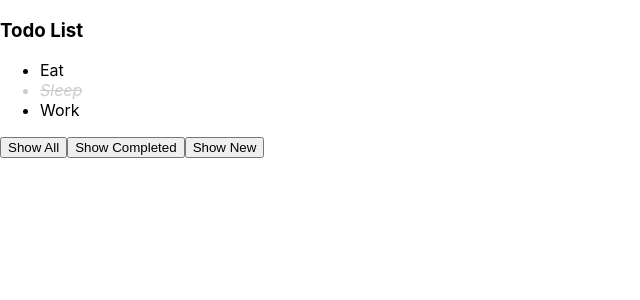
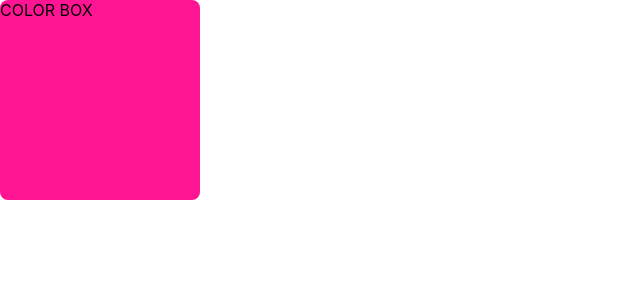
Before and after one commit to thanhtungcis60/learn-reactjs, a React (Create React App) app: page / in a window 1280 px wide. Shown: the top 300 px of the page, without its empty margins (0-640 px from the left). Built offline with nearby package versions, Linux system fonts and the light colour scheme.

Commit message:
React Hook P04

```diff
--- a/src/App.js
+++ b/src/App.js
@@ -70,9 +70,9 @@ function App() {
       </header>
        */}
 
-      <TodoFeature />
+      {/* <TodoFeature /> */}
       {/* <AlbumFeature /> */}
-      {/* <ColorBox /> */}
+      <ColorBox />
       {/* <Counter /> */}
     </div>
   );
--- /dev/null
+++ b/src/components/ColorBox/ColorBox.scss
@@ -0,0 +1,10 @@
+.color-box{
+    $box-size: 200px;
+    display: inline-block;
+    width: $box-size;
+    height: $box-size;
+    border-radius: 8px;
+
+    transition: all 0.35s ease-in-out 0s;
+    cursor: pointer;
+}
--- a/src/components/ColorBox/index.jsx
+++ b/src/components/ColorBox/index.jsx
@@ -1,16 +1,39 @@
 import React, { useState } from 'react';
+import './ColorBox.scss';
 
 ColorBox.propTypes = {
 
 };
+function getRandomColor() {
+    const COLOR_LIST = ['deeppink', 'green', 'yellow', 'black', 'blue'];
+    const randomIndex = Math.trunc(Math.random() * 5);
+    return COLOR_LIST[randomIndex];
+}
+function ColorBox(props) {
+    const [color, setColor] = useState(() => {
+        // get color from local storage
+        const colorFromStorage = localStorage.getItem('box_color') || 'deeppink';
+        console.log(colorFromStorage);
+        return colorFromStorage;
+    });
 
-function ColorBox(props) {
-    const [color, setColor] = useState('white');
+    function handleBoxClick() {
+        // get random color -> set color
+        const newColor = getRandomColor();
+        setColor(newColor);
+        localStorage.setItem('box_color', newColor);
+    }
     return (
-        <div>
-            {color}
-            <button onClick={() => setColor('black')}>Change to black</button>
-            <button onClick={() => setColor('white')}>Change to white</button>
+        // <div>
+        //     {color}
+        //     <button onClick={() => setColor('black')}>Change to black</button>
+        //     <button onClick={() => setColor('white')}>Change to white</button>
+        // </div>
+        <div
+            className='color-box'
+            style={{ backgroundColor: color }}
+            onClick={handleBoxClick}>
+            COLOR BOX
         </div>
     );
 }
--- a/src/features/Album/components/AlbumList/index.jsx
+++ b/src/features/Album/components/AlbumList/index.jsx
@@ -1,7 +1,6 @@
-import React from 'react';
 import PropTypes from 'prop-types';
-import './styles.scss'
 import Album from '../Album/index.jsx';
+import './styles.scss';
 
 AlbumList.propTypes = {
     albumList: PropTypes.array.isRequired,
--- a/src/features/Album/index.jsx
+++ b/src/features/Album/index.jsx
@@ -1,6 +1,4 @@
 // rsfp
-import React from 'react';
-import PropTypes from 'prop-types';
 import AlbumList from './components/AlbumList';
 
 AlbumFeature.propTypes = {
--- a/src/features/Todo/components/TodoList/index.jsx
+++ b/src/features/Todo/components/TodoList/index.jsx
@@ -23,8 +23,8 @@ function TodoList({ todoList, onTodoClick }) {
                 <li
                     key={todo.id}
                     className={classnames({
-                        'todo-item': true,
-                        completed: todo.status === 'completed'
+                        'todo-item': true,// class luôn có
+                        completed: todo.status === 'completed'// class có thể có
                     })}
                     onClick={() => handleTodoClick(todo, idx)}
                 >
```
Also changed, not shown: 1 other file (tests, documents, lock files or other folders).
